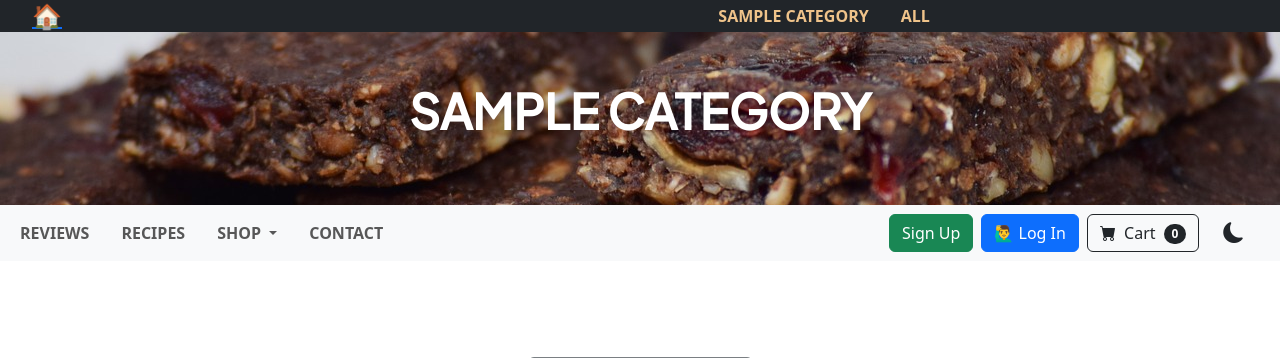
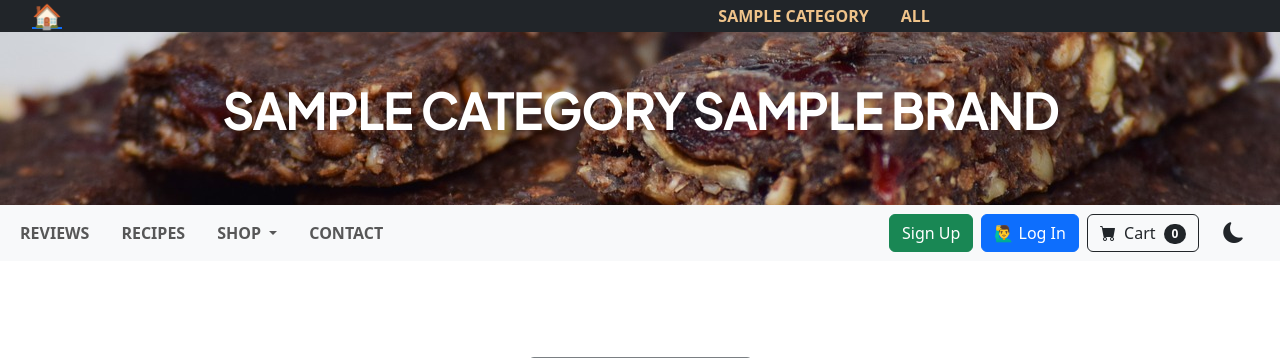
Before and after one commit to olczi095/fitfoodfeed, a Django app: template shop/templates/shop/filtered_product_list.html in a window 1280 px wide. Shown: the top 358 px of the page. Run offline with Django 4.2, Linux system fonts and the light colour scheme; the template is opened without the code that fills it: most values are stand-ins (such as "Sample title", 1, 10 or a date in 2020); grey boxes marked "Sample" are stand-in pictures.

Commit message:
fix(shop): fix filtered_product_list template
The fix includes correct display of title and header for both brand and category views.

```diff
--- a/shop/templates/shop/filtered_product_list.html
+++ b/shop/templates/shop/filtered_product_list.html
@@ -1,14 +1,30 @@
 {% extends 'shop/base.html' %}
 {% load static %}
 
-{% block title %}{{ category.name }} | {{ block.super }}{% endblock title %}
+{% block title %}
+    {% if category %}
+        {{ category.name }} |
+    {% endif %}
+    {% if brand %}
+        {{ brand.name }} |
+    {% endif %}
+    {{ block.super }}
+{% endblock title %}
 
 {% block scripts %}{{ block.super }}{% endblock scripts %}
 
 {% block header %}
     <div class="header">
         <header class="py-5">
-            <div class="header-text-main header-category-main">{{ category.name|upper }}<br /></div>
+            <div class="header-text-main header-category-main">
+                {% if category %}
+                    {{ category.name|upper }}
+                {% endif %}
+                {% if brand %}
+                    {{ brand.name|upper }}
+                {% endif %}
+                <br />
+            </div>
         </header>
     </div>
 {% endblock header %}
```
